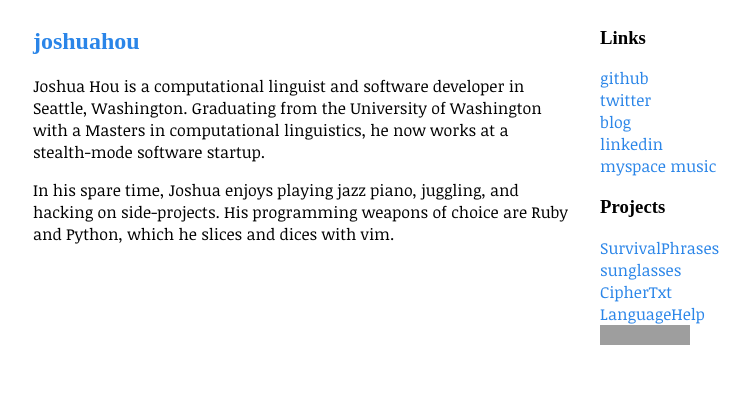
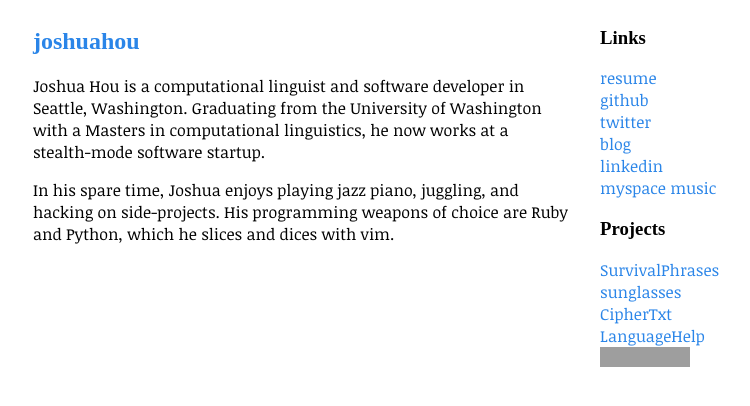
Before and after one commit to jshou/jshou.github.com, a Jekyll site: the page built from index.md, in a window 1280 px wide. Shown: the top 406 px of the page, without its empty margins (245-995 px from the left). Built offline with Jekyll 4.4.1, drawn with Linux system fonts in a browser that asks for light colours; some web fonts are replaced; Markdown is read by kramdown in place of the engine named in the settings; grey boxes are pictures that could not be loaded.

Commit message:
adding resume link

```diff
--- a/_includes/links.html
+++ b/_includes/links.html
@@ -1,5 +1,6 @@
 <h3>Links</h3>
 <ul>
+    <li><a href="resume.html">resume</a></li>
     <li><a href="http://github.com/jshou">github</a></li>
     <li><a href="http://twitter.com/jshou">twitter</a></li>
     <li><a href="http://penguinlinguist.wordpress.com">blog</a></li>
```
